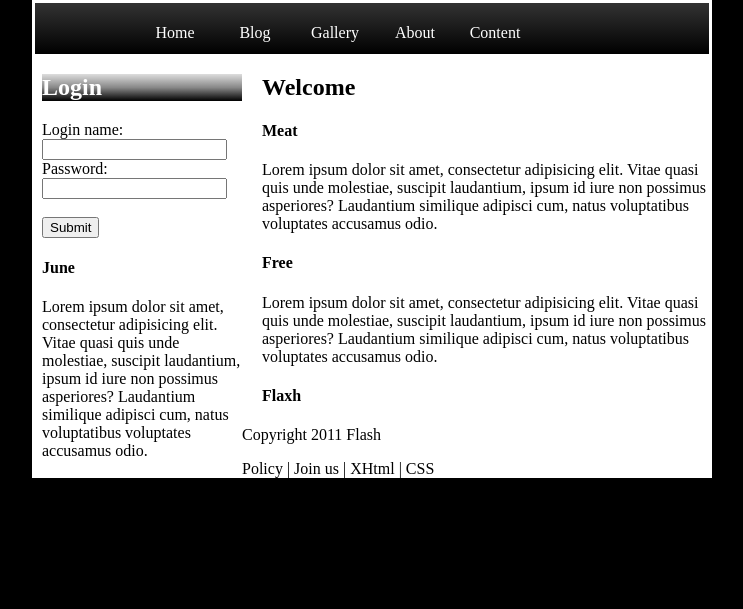
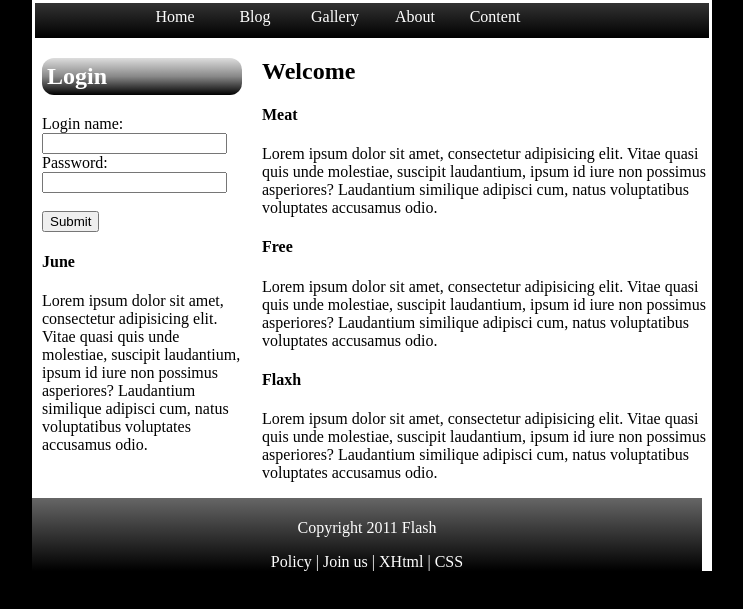
Before and after one commit to Meteor6414/test, a plain HTML site: page Exercise1.html in a window 1280 px wide. Shown: the part 153-762 px from the top of the page, without its empty margins (268-1011 px from the left). Drawn offline with Linux system fonts and the light colour scheme.

Commit message:
20241004

```diff
--- a/Exercise1.html
+++ b/Exercise1.html
@@ -52,6 +52,7 @@
                 <h4>Free</h4>
                 <p>Lorem ipsum dolor sit amet, consectetur adipisicing elit. Vitae quasi quis unde molestiae, suscipit laudantium, ipsum id iure non possimus asperiores? Laudantium similique adipisci cum, natus voluptatibus voluptates accusamus odio.</p>
                 <h4>Flaxh</h4>
+                <p>Lorem ipsum dolor sit amet, consectetur adipisicing elit. Vitae quasi quis unde molestiae, suscipit laudantium, ipsum id iure non possimus asperiores? Laudantium similique adipisci cum, natus voluptatibus voluptates accusamus odio.</p>
 
 
             </div>
--- a/style/ex1.css
+++ b/style/ex1.css
@@ -29,12 +29,14 @@ header{
          background: linear-gradient(#333,#000);
          margin-left: 3px;
          float: left;
+         padding: 0px;
    }
 
    #menu ul{
         list-style: none;
         padding: 0px;
         margin-left: 100px;
+        margin-top: 0px;
    }
 
    #menu ul li{
@@ -70,9 +72,21 @@ header{
 
    #left h2{
     background: linear-gradient(#ddd,#888,#000);
+        border: 2px solid #ddd,#888,#000;
+        border-radius: 12px;
+        padding: 5px;
    }
 
    #right{
     float:right;
     width: 450px;
    }
+
+   #footer{
+    clear: both;
+    width: 670px;
+    background: linear-gradient(#666,#000);
+    color: #fff;
+    text-align: center;
+    padding-top: 5px;
+   }
```
Also changed, not shown: 1 other file.
